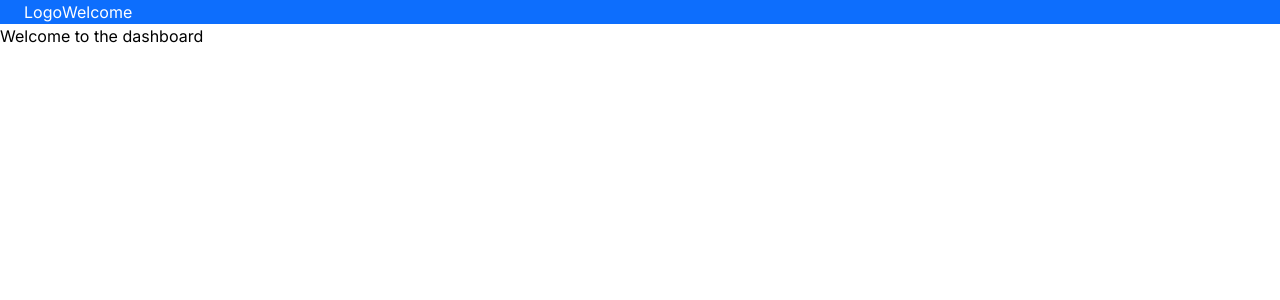
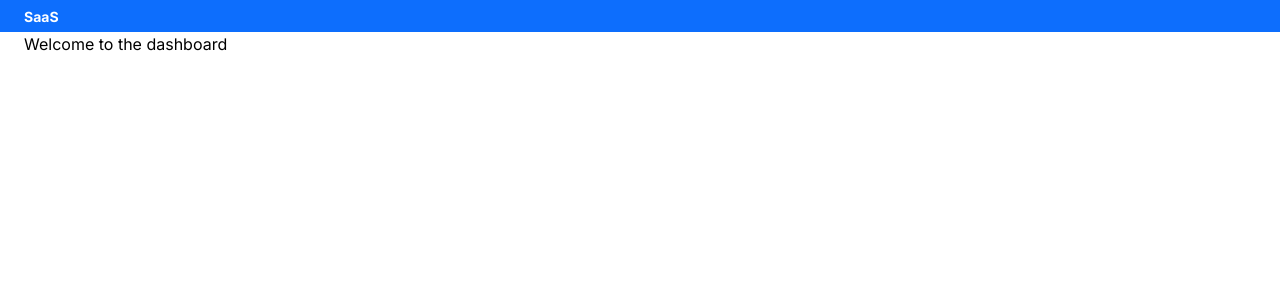
Before and after one commit to MainaMary/login-app, a Next.js app: page /dashboard in a window 1280 px wide. Shown: the top 300 px of the page. Built offline with nearby package versions, Linux system fonts and the light colour scheme.

Commit message:
handle error validation

```diff
--- a/src/app/_components/login.tsx
+++ b/src/app/_components/login.tsx
@@ -36,18 +36,22 @@ export default function LoginForm() {
       setError("Please provide all details");
       return;
     }
-    toast.success("User logged in succesfully");
+
     const userExist = users.find((user) => user.email === formValues.email);
-    if (userExist) {
+    if (userExist?.email === email && userExist.password === password) {
+      toast.success("User logged in succesfully");
       router.push("/dashboard");
-    } else {
+    } else if (userExist?.email !== email) {
       setError("User does not exist");
       return;
+    }
+    if (userExist && userExist.password !== password) {
+      setError("Wrong password");
     }
   };
   return (
     <form onSubmit={handleSubmit} className="w-full space-y-4">
-      {error && <p>{error}</p>}
+      {error && <p className="text-red-500 text-base">{error}</p>}
       <div>
         <Label>Email</Label>
         <Input
--- a/src/app/_components/navbar.tsx
+++ b/src/app/_components/navbar.tsx
@@ -1,10 +1,11 @@
 import React from "react";
+import { useRouter } from "next/navigation";
 import { useAuth } from "@/context/authContext";
 const Navbar = () => {
   return (
-    <nav className="text-white flex  px-6 items-center bg-primary space-between">
-      <div>Logo</div>
-      <div>Welcome</div>
+    <nav className="text-white flex h-8  px-6 items-center bg-primary justify-between">
+      <div className="font-bold text-base">SaaS</div>
+      {/* <div onClick={handleLogout}>Sign out</div> */}
     </nav>
   );
 };
--- a/src/app/_components/register.tsx
+++ b/src/app/_components/register.tsx
@@ -48,6 +48,7 @@ export default function RegisterForm() {
     const newUser = {
       name: formValues.name,
       email: formValues.email,
+      password: formValues.password,
     };
     setUsers((prevUsers: any) => [...prevUsers, newUser]);
     toast.success("Account cretaed successfully");
--- a/src/app/dashboard/page.tsx
+++ b/src/app/dashboard/page.tsx
@@ -1,9 +1,7 @@
-import React from 'react'
+import React from "react";
 
 const page = () => {
-  return (
-    <div>Welcome to the dashboard</div>
-  )
-}
+  return <div className="px-6">Welcome to the dashboard</div>;
+};
 
-export default page
+export default page;
```
